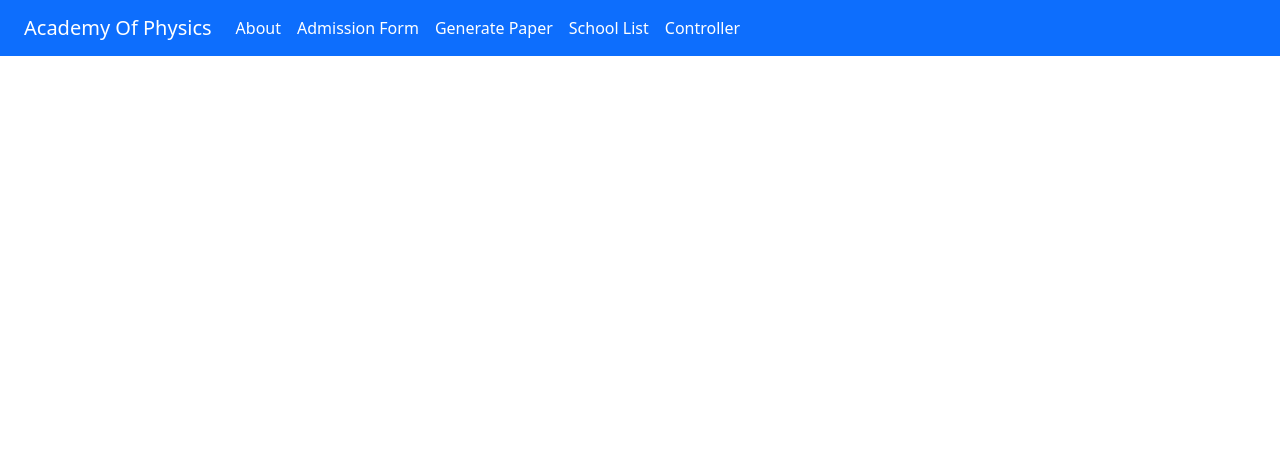
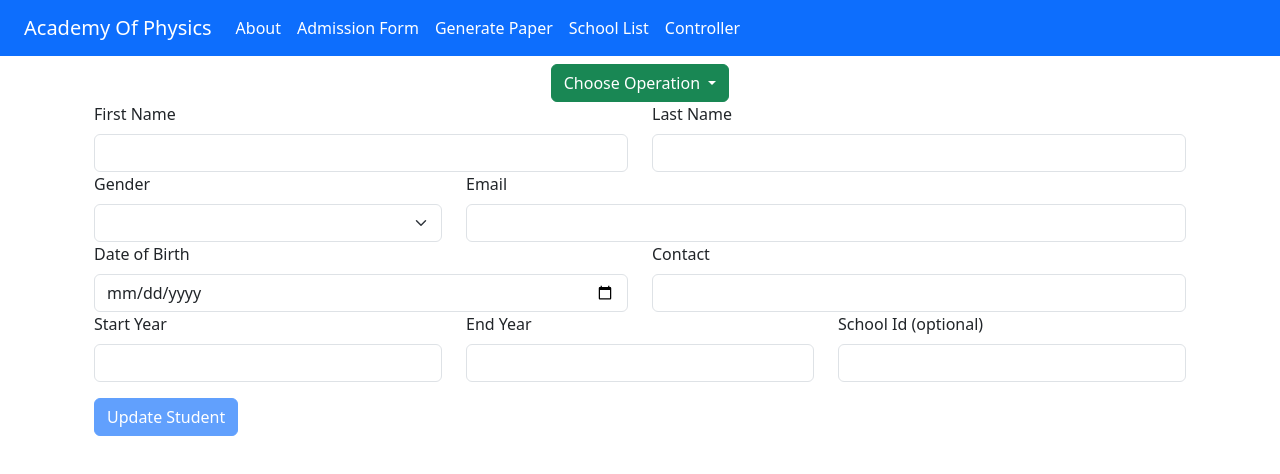
Before and after one commit to EskarAnjuvem/Coaching.Frontend, an Angular app: page /admin-home/edit-individual/1 in a window 1280 px wide. Before the commit this address led to /. Shown: the top 474 px of the page. Built offline with nearby package versions, Linux system fonts and the light colour scheme; no server answers.

Commit message:
Edit Individual Student Record

```diff
--- a/src/app/app.routes.ts
+++ b/src/app/app.routes.ts
@@ -3,6 +3,7 @@ import { AboutComponent } from './pages/about/about.component';
 import { AdminHomeComponent } from './pages/admin-home/admin-home.component';
 import { AdmissionComponent } from './pages/admission/admission.component';
 import { CreateExamComponent } from './pages/create-exam/create-exam.component';
+import { EditIndividualComponent } from './pages/edit-individual/edit-individual.component';
 import { EditStudentRecordComponent } from './pages/edit-student-record/edit-student-record.component';
 import { LoginComponent } from './pages/login/login.component';
 import { PaperGenerateComponent } from './pages/paper-generate/paper-generate.component';
@@ -22,7 +23,8 @@ export const routes: Routes = [
             { path: 'student-list', component: StudentListComponent },
             { path: 'create-exam', component: CreateExamComponent},
             { path: 'edit-student-record', component:EditStudentRecordComponent},
-            { path: 'student-marks-entry/:examId/:batchStartYear', component:StudentMarksEntryComponent}
+            { path: 'student-marks-entry/:examId/:batchStartYear', component:StudentMarksEntryComponent},
+            { path: 'edit-individual/:enteredId', component:EditIndividualComponent}
         ]
     }
 ];
--- /dev/null
+++ b/src/app/pages/edit-individual/edit-individual.component.html
@@ -0,0 +1,48 @@
+<div class="container-fluid">
+    <div class="row">
+        <form [formGroup]="studentForm" (ngSubmit)="onSubmit()">
+            <div class="row">
+                <div class="col-md-6">
+                    <label class="form-label">First Name</label>
+                    <input class="form-control" formControlName="firstName" />
+                  </div>
+                  <div class="col-md-6">
+                    <label class="form-label">Last Name</label>
+                    <input class="form-control" formControlName="lastName" />
+                  </div>
+                  <div class="col-md-4">
+                    <label class="form-label">Gender</label>
+                    <select class="form-select" formControlName="gender">
+                      <option value="M">Male</option>
+                      <option value="F">Female</option>
+                    </select>
+                  </div>
+                  <div class="col-md-8">
+                    <label class="form-label" >Email</label>
+                    <input class="form-control" formControlName="emailAddress" type="email" />
+                  </div>
+                  <div class="col-md-6">
+                    <label class="form-label">Date of Birth</label>
+                    <input class="form-control" formControlName="dateOfBirth" type="date" />
+                  </div>
+                  <div class="col-md-6">
+                    <label class="form-label">Contact</label>
+                    <input class="form-control" formControlName="contactNumber" />
+                  </div>
+                  <div class="col-md-4">
+                    <label class="form-label">Start Year</label>
+                    <input class="form-control" formControlName="startYear" type="number" />
+                  </div>
+                  <div class="col-md-4">
+                    <label class="form-label">End Year</label>
+                    <input class="form-control" formControlName="endYear" type="number" />
+                  </div>
+                  <div class="col-md-4">
+                    <label class="form-label">School Id (optional)</label>
+                    <input class="form-control" formControlName="schoolId" type="number" />
+                  </div>
+            </div>
+            <button type="submit" class="btn btn-primary my-3" [disabled]="studentForm.invalid">Update Student</button>
+          </form>
+    </div>
+</div>
--- /dev/null
+++ b/src/app/pages/edit-individual/edit-individual.component.ts
@@ -0,0 +1,66 @@
+import { HttpClient } from '@angular/common/http';
+import { Component, OnInit } from '@angular/core';
+import { FormBuilder, FormGroup, ReactiveFormsModule, Validators } from '@angular/forms';
+import { ActivatedRoute } from '@angular/router';
+
+@Component({
+  selector: 'app-edit-individual',
+  imports: [ReactiveFormsModule],
+  templateUrl: './edit-individual.component.html',
+  styleUrl: './edit-individual.component.css'
+})
+export class EditIndividualComponent implements OnInit {
+  studentForm!: FormGroup;
+  studentId!: number;
+
+  constructor(
+    private fb: FormBuilder,
+    private route: ActivatedRoute,
+    private http: HttpClient
+  ) {}
+
+  ngOnInit(): void {
+    this.studentId = Number(this.route.snapshot.paramMap.get('enteredId'));
+
+    this.studentForm = this.fb.group({
+      firstName: ['', Validators.required],
+      lastName: ['', Validators.required],
+      gender: ['', Validators.required],
+      emailAddress: ['', [Validators.required, Validators.email]],
+      dateOfBirth: ['', Validators.required],
+      contactNumber: ['', Validators.required],
+      startYear: ['', Validators.required],
+      endYear: ['', Validators.required],
+      schoolId: ['']
+    });
+
+    this.loadStudentData();
+  }
+
+  loadStudentData(): void {
+    this.http.get<any>(`https://academyofphysics-production.up.railway.app/api/Student/${this.studentId}`).subscribe({
+      next: (data) => {
+        this.studentForm.patchValue({
+          firstName: data.firstName,
+          lastName: data.lastName,
+          gender: data.gender,
+          emailAddress: data.emailAddress,
+          dateOfBirth: data.dateOfBirth,
+          contactNumber: data.contactNumber,
+          startYear: data.startYear,
+          endYear: data.endYear,
+          schoolId: data.schoolId
+        });
+      }
+    });
+  }
+
+  onSubmit(): void {
+    if (this.studentForm.invalid) return;
+
+    this.http.put(`https://academyofphysics-production.up.railway.app/api/Student/${this.studentId}`, this.studentForm.value).subscribe({
+      next: () => alert('Student updated successfully'),
+      error: (err) => alert('Update failed: ' + err.error?.error || 'Unknown error')
+    });
+  }
+}
--- a/src/app/pages/edit-student-record/edit-student-record.component.html
+++ b/src/app/pages/edit-student-record/edit-student-record.component.html
@@ -65,13 +65,10 @@
             </div>
             <div class="my-3" *ngIf="editMode === 'studentId'">
                 <label for="studentId" class="form-label">Enter ID :</label>
-                <input type="number" name="" id="studentId" class="form-control">
+                <input type="number" name="" id="studentId" class="form-control" [(ngModel)]="enteredId">
             </div>
             <button class="btn btn-warning" (click)="OnEditChoice()"> Submit </button>
         </div>
         <div class="col-md-3"></div>
     </div>
-    <!-- <div class="row">
-        <button>Go</button>
-    </div> -->
 </div>
--- a/src/app/pages/edit-student-record/edit-student-record.component.ts
+++ b/src/app/pages/edit-student-record/edit-student-record.component.ts
@@ -21,6 +21,7 @@ export class EditStudentRecordComponent {
   examRecords: any[] = [];
   router = inject(Router);
   selectedExam: any = null;
+  enteredId : number | string = '';
 
   http = inject(HttpClient);
 
@@ -37,18 +38,17 @@ export class EditStudentRecordComponent {
       },
       error: (err) => {
         console.error('Error fetching records');
-        //this.isSchoolLoaded = false;
       }
     });
   }
 
   OnEditChoice() {
     if (this.editMode === "batchYear") {
-      // console.log(this.selectedYear);
-      //console.log(this.selectedExamId);
-      // console.log('Selected Exam ID:', this.selectedExam?.Id);
-      //this.router.navigate(['/student-marks-entry', this.selectedExamId, this.selectedYear]);
       this.router.navigate(['/admin-home/student-marks-entry', this.selectedExamId, this.selectedYear]);
+    }
+    else if (this.editMode === "studentId"){
+
+      this.router.navigate(['admin-home/edit-individual',this.enteredId]);
     }
 
 
--- a/src/app/pages/student-marks-entry/student-marks-entry.component.ts
+++ b/src/app/pages/student-marks-entry/student-marks-entry.component.ts
@@ -78,8 +78,10 @@ export class StudentMarksEntryComponent implements OnInit {
     // Second row: Description (spanning full width)
     doc.text(`Description: ${exam.examDescription}`, 14, 50);
 
+    const sortedList = [...this.markList].sort((a, b) => b.marksObtained - a.marksObtained);
+
     const headers = [['Sl.No.', 'Name', 'Marks']];
-    const rows = this.markList.map((s,index) => [index+1, s.studentName, s.marksObtained]);
+    const rows = sortedList.map((s,index) => [index+1, s.studentName, s.marksObtained]);
 
     autoTable(doc, {
       startY: 60,
```
Also changed, not shown: src/app/pages/edit-individual/edit-individual.component.css (added), 1 other file (tests, documents, lock files or other folders).
